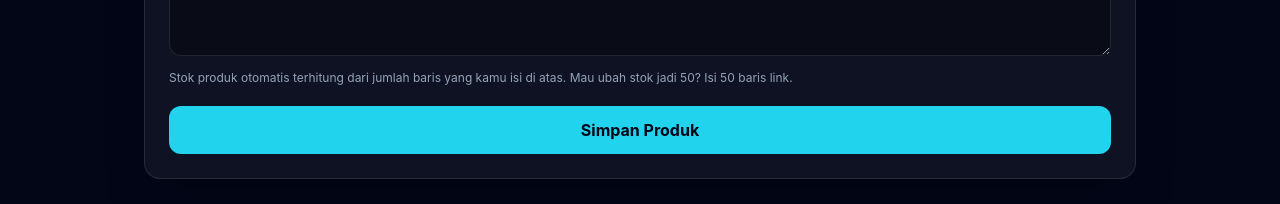
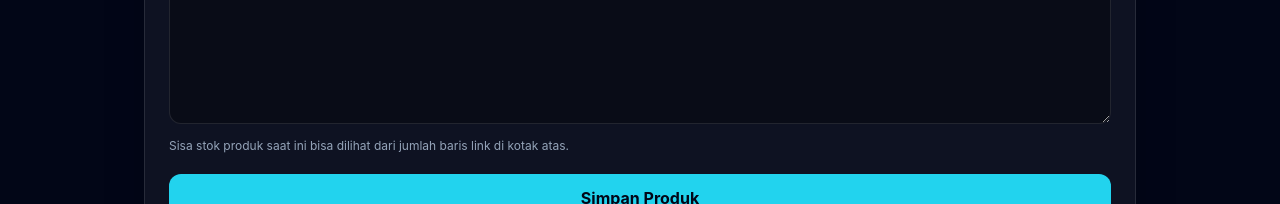
Before and after one commit to Errenris/nerestore-modern, a Next.js app: page /admin in a window 1280 px wide. Both pictures are taken after a click on the button "+ Tambah Produk". Shown: the part 517-721 px from the top of the page. Built offline with nearby package versions, Linux system fonts and the light colour scheme; no server answers; the database is empty.

Commit message:
Update index.js

```diff
--- a/pages/admin/index.js
+++ b/pages/admin/index.js
@@ -10,11 +10,11 @@ export default function AdminDashboard() {
   const [isEditing, setIsEditing] = useState(false)
   const [isLoading, setIsLoading] = useState(false)
 
-  // Menggunakan satu form state yang sama untuk nambah dan ngedit
   const [form, setForm] = useState({ id: '', title: '', price: '', description: '', linksData: '' })
 
   const refreshProducts = () => {
-    fetch('/api/products').then(res => res.json()).then(data => {
+    // INI YANG BERUBAH: Tambahkan ?admin=true agar database ngasih lihat link-nya
+    fetch('/api/products?admin=true').then(res => res.json()).then(data => {
       if (Array.isArray(data)) setProducts(data)
     })
   }
@@ -45,7 +45,6 @@ export default function AdminDashboard() {
     setIsLoading(false)
   }
 
-  // Fungsi untuk menarik data produk ke form untuk diedit
   const startEdit = (p) => {
     setIsEditing(true)
     setIsAdding(false)
@@ -54,7 +53,7 @@ export default function AdminDashboard() {
       title: p.title,
       price: p.price,
       description: p.description,
-      // Menggabungkan array link kembali menjadi teks per baris di textarea
+      // Nah sekarang link-nya sudah ada dan akan muncul di kotak form!
       linksData: p.links ? p.links.join('\n') : ''
     })
     window.scrollTo({ top: 0, behavior: 'smooth' })
@@ -100,8 +99,9 @@ export default function AdminDashboard() {
                 <input required placeholder="Deskripsi Singkat" className="bg-black/30 px-4 py-3 rounded-xl border border-white/10 sm:col-span-2" value={form.description} onChange={e => setForm({...form, description: e.target.value})} />
                 <div className="sm:col-span-2">
                   <label className="text-sm text-cyan-200 mb-2 block">Daftar Link Akses / Produk Digital (1 baris = 1 Link/Stok)</label>
-                  <textarea required placeholder="https://canva.com/invite/link1...&#10;https://canva.com/invite/link2..." rows="5" className="w-full bg-black/30 px-4 py-3 rounded-xl border border-white/10 font-mono text-sm leading-relaxed" value={form.linksData} onChange={e => setForm({...form, linksData: e.target.value})} />
-                  <p className="text-xs text-slate-400 mt-2">Stok produk otomatis terhitung dari jumlah baris yang kamu isi di atas. Mau ubah stok jadi 50? Isi 50 baris link.</p>
+                  {/* Rows diubah jadi 8 biar lega liat link-nya */}
+                  <textarea required placeholder="https://canva.com/invite/link1...&#10;https://canva.com/invite/link2..." rows="8" className="w-full bg-black/30 px-4 py-3 rounded-xl border border-white/10 font-mono text-sm leading-relaxed whitespace-pre-wrap" value={form.linksData} onChange={e => setForm({...form, linksData: e.target.value})} />
+                  <p className="text-xs text-slate-400 mt-2">Sisa stok produk saat ini bisa dilihat dari jumlah baris link di kotak atas.</p>
                 </div>
               </div>
               <button disabled={isLoading} type="submit" className="mt-5 w-full bg-cyan-400 text-slate-950 font-bold py-3 rounded-xl hover:bg-cyan-300 transition">
```
